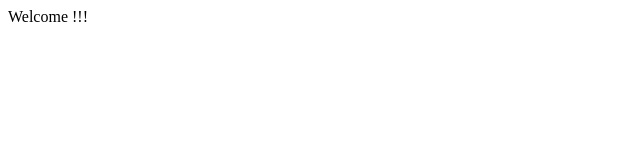
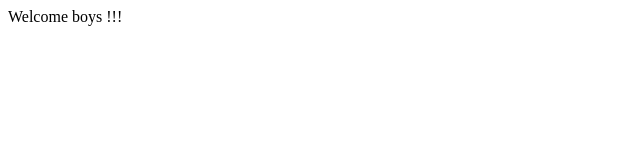
Before and after one commit to udaychilap/TestDemo, a plain HTML site: page index.html in a window 1280 px wide. Shown: the full height of the page, 0-640 px from the left. Drawn offline with Linux system fonts and the light colour scheme.

Commit message:
newchanges

```diff
--- a/index.html
+++ b/index.html
@@ -1,3 +1,3 @@
 <html>
-<body>Welcome !!!</body>
+<body>Welcome boys  !!!</body>
 </html>
```
